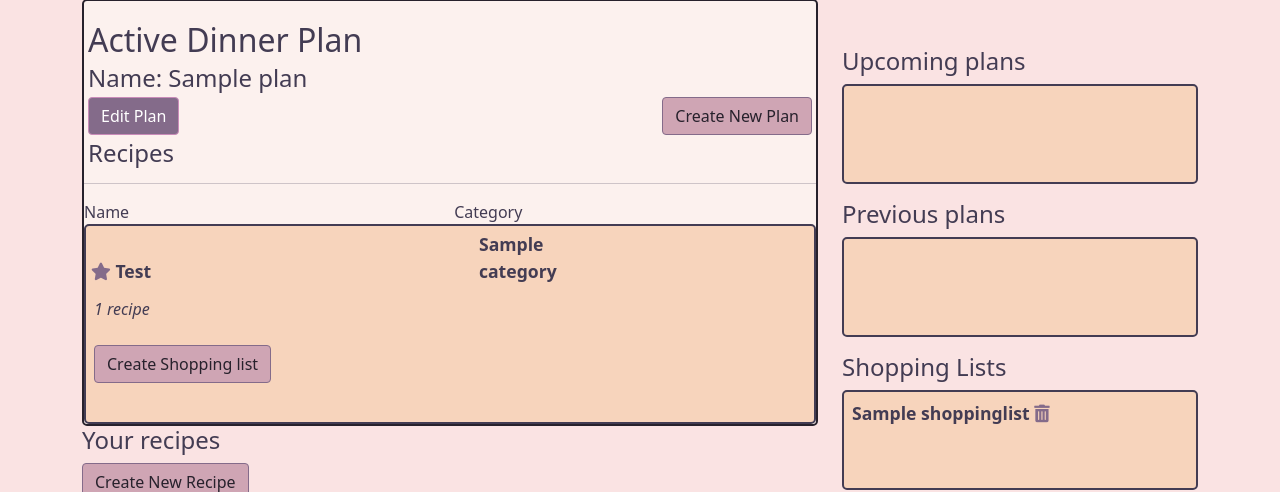
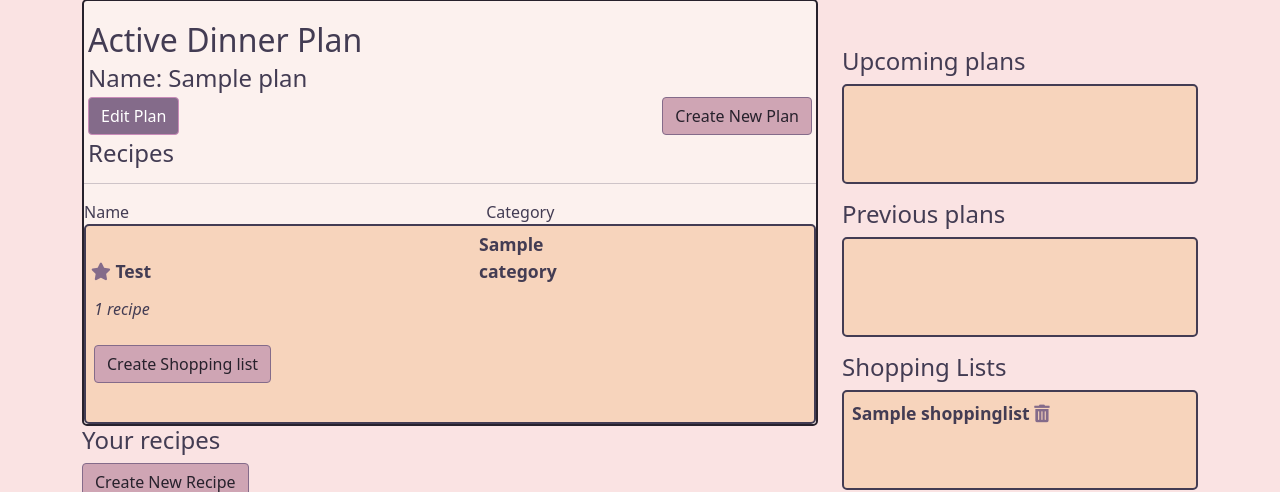
Before and after one commit to oljung/portfolio-project-4, a Django app: page /plans/ in a window 1280 px wide. Shown: the part 192-684 px from the top of the page. Run offline with Django 4.2, Linux system fonts and the light colour scheme; a user stored in the database is signed in; data comes from the database, SQL or seed files in the repository; tables that the repository leaves empty hold one stand-in row (values such as "Sample post").

Commit message:
fix: add icon for navbar toggle; fix spacing of category heading in recipe list at plans page; add database schema to readme

```diff
--- a/templates/base.html
+++ b/templates/base.html
@@ -28,7 +28,7 @@
         <div class="container-fluid">
             <button class="navbar-toggler" type="button" data-bs-toggle="collapse" data-bs-target="#navbarText"
                 aria-controls="navbarText" aria-expanded="false" aria-label="Toggle navigation">
-                <span class="navbar-toggler-icon"></span>
+                <span class="navbar-toggler-icon"><i class="fas fa-bars"></i></span>
             </button>
             <div class="collapse navbar-collapse" id="navbarText">
                 <ul class="navbar-nav me-auto mb-2 mb-lg-0">
--- a/templates/plans.html
+++ b/templates/plans.html
@@ -26,7 +26,7 @@
                 <hr>
                 <div>
                     <span class="recipe-item-name">Name</span>
-                    <span class="recipe-item-category">Category</span>
+                    <span class="recipe-item-category" style="margin-left: 2rem;">Category</span>
                 </div>
                 <ul class="recipe-list">
                     {% if active_plan.recipes.all %}
```
Also changed, not shown: README.md.
